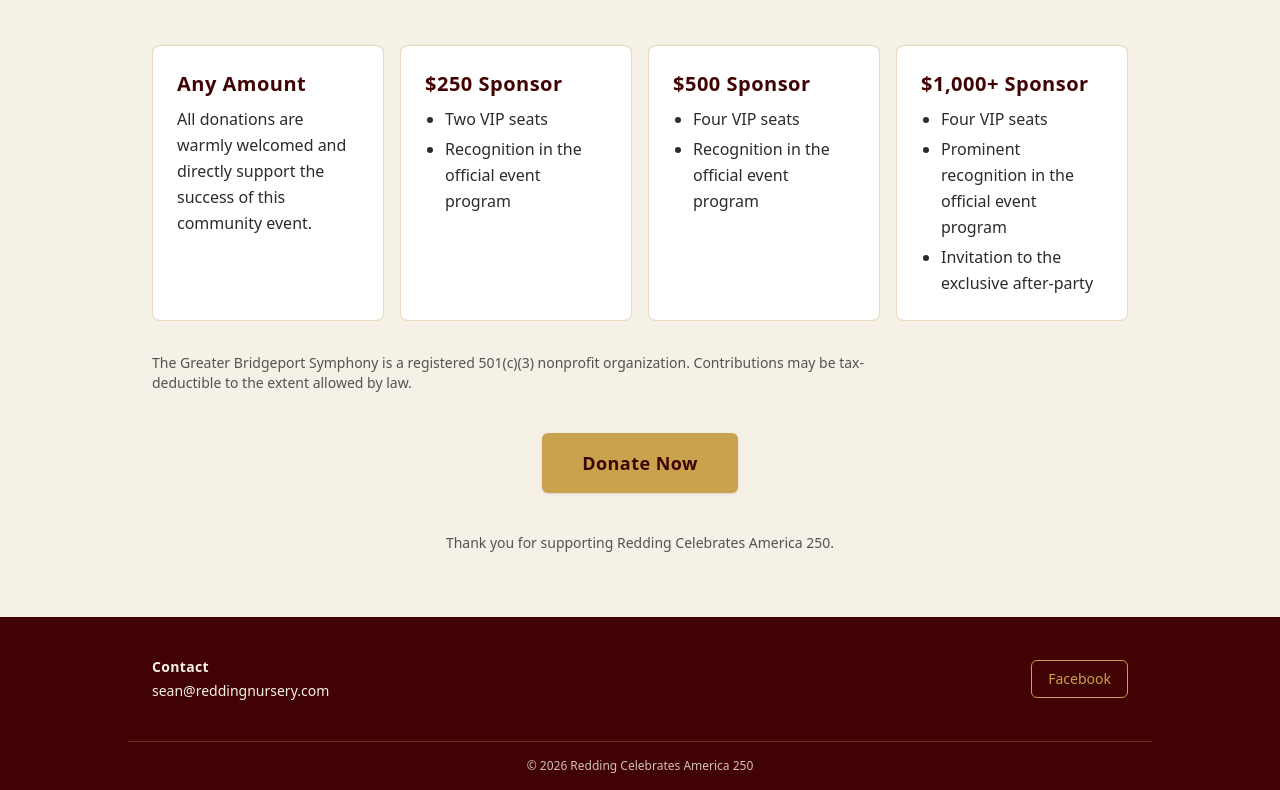
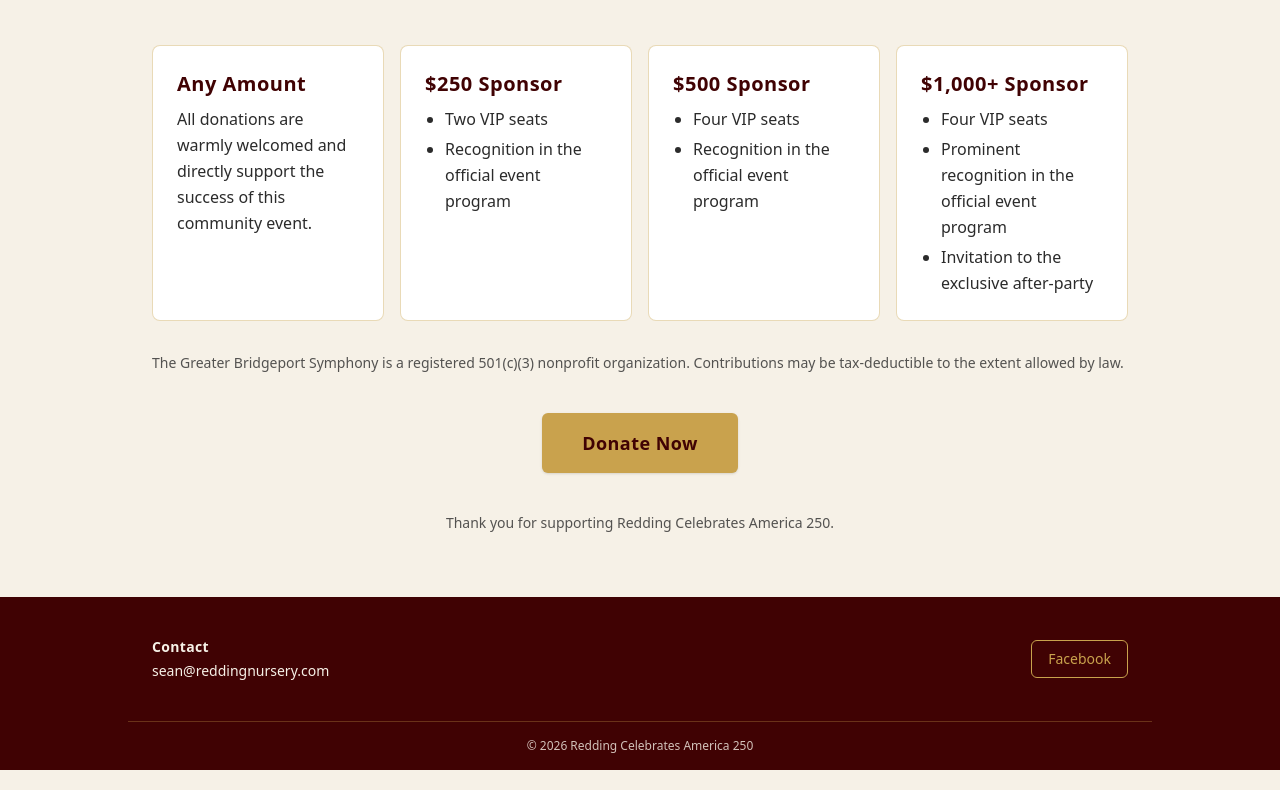
Before and after one commit to nicksach/redding250, a website: page index.html in a window 1280 px wide. Shown: the part 1110-1900 px from the top of the page. Drawn offline with Linux system fonts and the light colour scheme.

Commit message:
Fixed text wrapping for legal notice below donation levels

```diff
--- a/index.html
+++ b/index.html
@@ -164,7 +164,7 @@
             </div>
 
             <!-- Tax Deductible Notice -->
-            <p class="mt-8 max-w-3xl text-sm text-brand-charcoal/80">
+            <p class="mt-8 text-sm text-brand-charcoal/80 max-w-none">
                 The Greater Bridgeport Symphony is a registered 501(c)(3) nonprofit organization.
                 Contributions may be tax-deductible to the extent allowed by law.
             </p>
```
Also changed, not shown: output.css.
